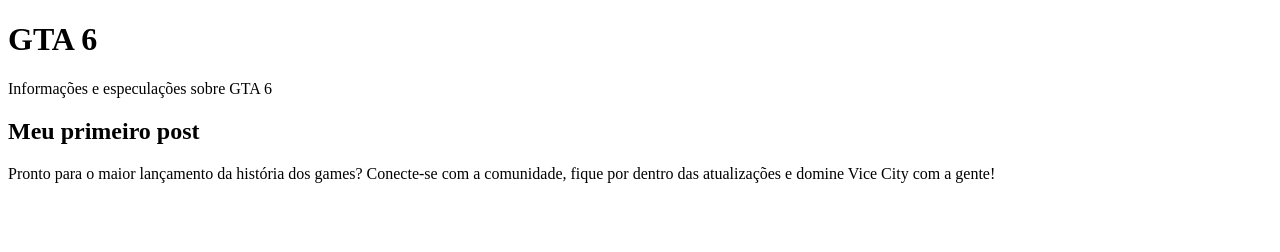
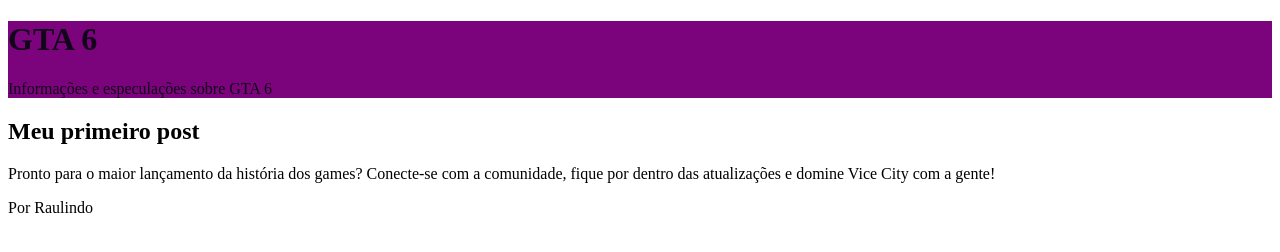
Before and after one commit to raulsantos18-collab/Site-1-ADM-2-Tri, a plain HTML site: page index.html in a window 1280 px wide. Drawn offline with Linux system fonts and the light colour scheme.

Commit message:
iniciamos o style

```diff
--- a/index.html
+++ b/index.html
@@ -4,12 +4,26 @@
     <meta charset="UTF-8">
     <meta name="viewport" content="width=device-width, initial-scale=1.0">
     <title>Site</title>
+<style>
+header{
+    background-color: rgb(123, 3, 123);
+    color: rgb(17, 5, 26);
+}
+
+</style>
+
 </head>
 <body>
-    <h1>GTA 6</h1>
-    <p>Informações e especulações sobre GTA 6</p>
-    <h2>Meu primeiro post</h2>
-    <p>Pronto para o maior lançamento da história dos games? Conecte-se com a comunidade, fique por dentro das atualizações e domine Vice City com a gente!</p>
+    <header>
+            <h1>GTA 6</h1>
+            <p>Informações e especulações sobre GTA 6</p>
+    </header>
+
+    <main>
+        <h2>Meu primeiro post</h2>
+        <p>Pronto para o maior lançamento da história dos games? Conecte-se com a comunidade, fique por dentro das atualizações e domine Vice City com a gente!</p>
+        <p>Por Raulindo</p>
+</main>
 
 
 </body>
```
